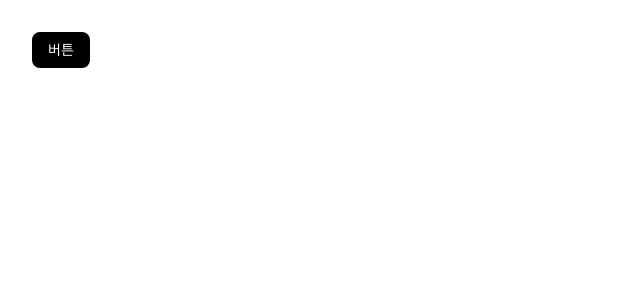
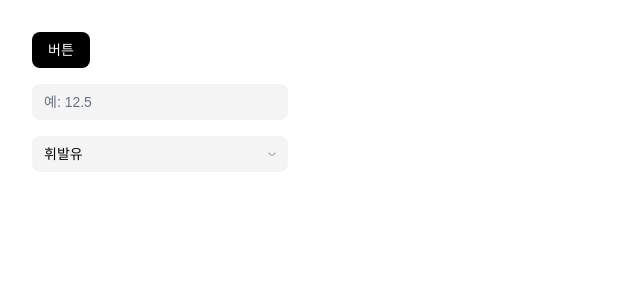
Before and after one commit to COW-Optimal-Gas-Station-Selection/COW-FUELSPOT-FE, a React (Vite) app in the folder FUELSPOT/: page / in a window 1280 px wide. Shown: the top 300 px of the page, without its empty margins (0-640 px from the left). Built offline with nearby package versions, Linux system fonts and the light colour scheme.

Commit message:
<Feat>: Input, PrimitiveButton 생성

```diff
--- a/FUELSPOT/src/App.jsx
+++ b/FUELSPOT/src/App.jsx
@@ -1,10 +1,18 @@
 import Button from './components/Button'
+import Input from './components/Input'
+import PrimitiveButton from './components/PrimitiveButton'
 
 function App() {
   return (
-    <div className="p-8">
+    <div className="p-8 space-y-4">
       <div className="w-64">
         <Button />
+      </div>
+      <div className="w-64">
+        <Input />
+      </div>
+      <div className="w-64">
+        <PrimitiveButton />
       </div>
     </div>
   )
--- /dev/null
+++ b/FUELSPOT/src/components/Input.jsx
@@ -0,0 +1,14 @@
+function Input({ placeholder = "예: 12.5", value, onChange, ...props }) {
+  return (
+    <input
+      type="text"
+      className="w-full h-9 px-3 py-1 bg-zinc-100 rounded-lg outline outline-[0.80px] outline-offset-[-0.80px] outline-black/0 text-neutral-950 text-sm font-normal font-['Arimo'] placeholder:text-gray-500"
+      placeholder={placeholder}
+      value={value}
+      onChange={onChange}
+      {...props}
+    />
+  );
+}
+
+export default Input;
--- /dev/null
+++ b/FUELSPOT/src/components/PrimitiveButton.jsx
@@ -0,0 +1,42 @@
+function PrimitiveButton({
+  options = ["휘발유", "경유", "LPG"],
+  defaultValue = "휘발유",
+  onChange,
+  ...props
+}) {
+  const optionStyle = {
+    backgroundColor: "#f4f4f5",
+    color: "#0f172a",
+  };
+
+  return (
+    <div
+      className="w-full h-9 px-3 bg-zinc-100 rounded-lg outline outline-[0.80px] outline-offset-[-0.80px] outline-black/0 flex items-center hover:bg-zinc-200 transition-colors relative"
+      {...props}
+    >
+      <select
+        className="w-full h-full bg-transparent text-neutral-950 text-sm font-normal font-['Arimo'] leading-5 pr-6 appearance-none cursor-pointer focus:outline-none focus:ring-0 border-none"
+        defaultValue={defaultValue}
+        onChange={onChange}
+        style={{ border: "none", outline: "none" }}
+      >
+        {options.map((opt) => (
+          <option
+            key={opt}
+            value={opt}
+            style={optionStyle}
+          >
+            {opt}
+          </option>
+        ))}
+      </select>
+      <div className="pointer-events-none absolute right-3 flex items-center opacity-50">
+        <svg width="8" height="4" viewBox="0 0 8 4" fill="none" xmlns="http://www.w3.org/2000/svg">
+          <path d="M1 1L4 4L7 1" stroke="#6B7280" strokeWidth="1.33" strokeLinecap="round" strokeLinejoin="round" />
+        </svg>
+      </div>
+    </div>
+  );
+}
+
+export default PrimitiveButton;
```
